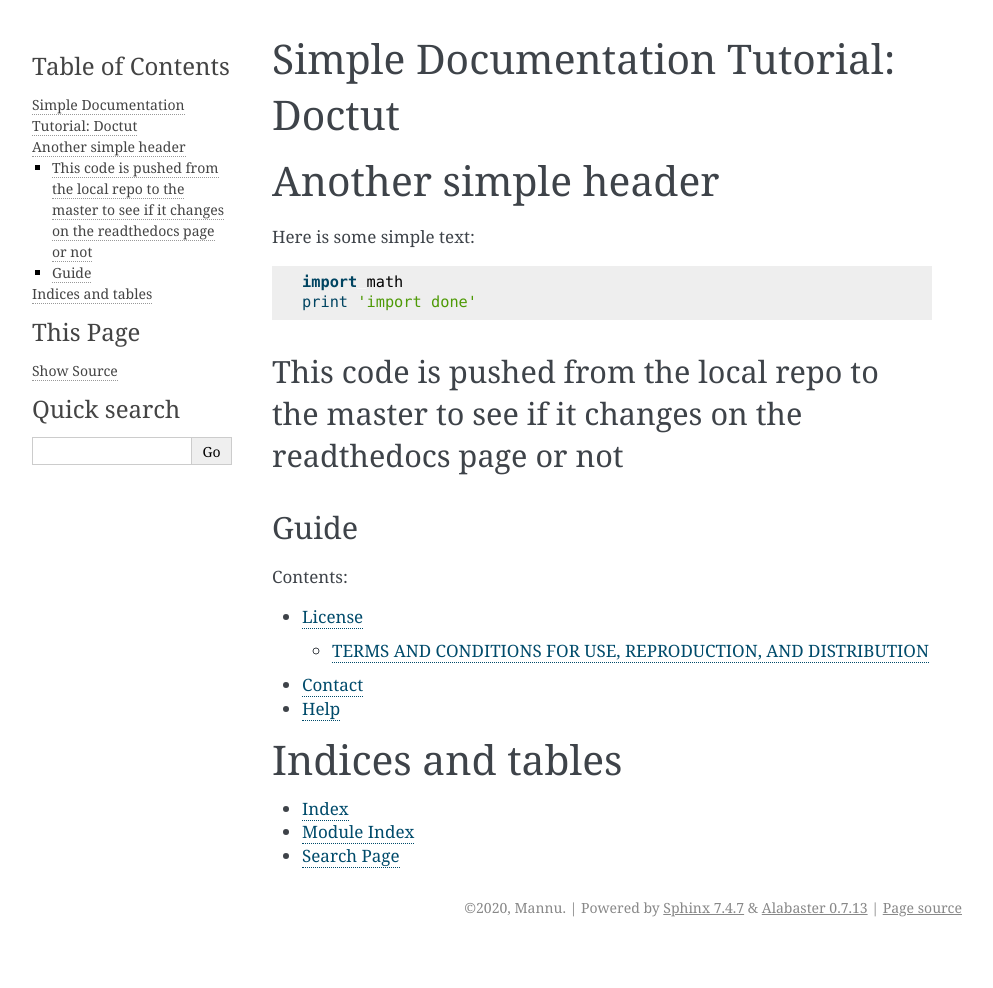
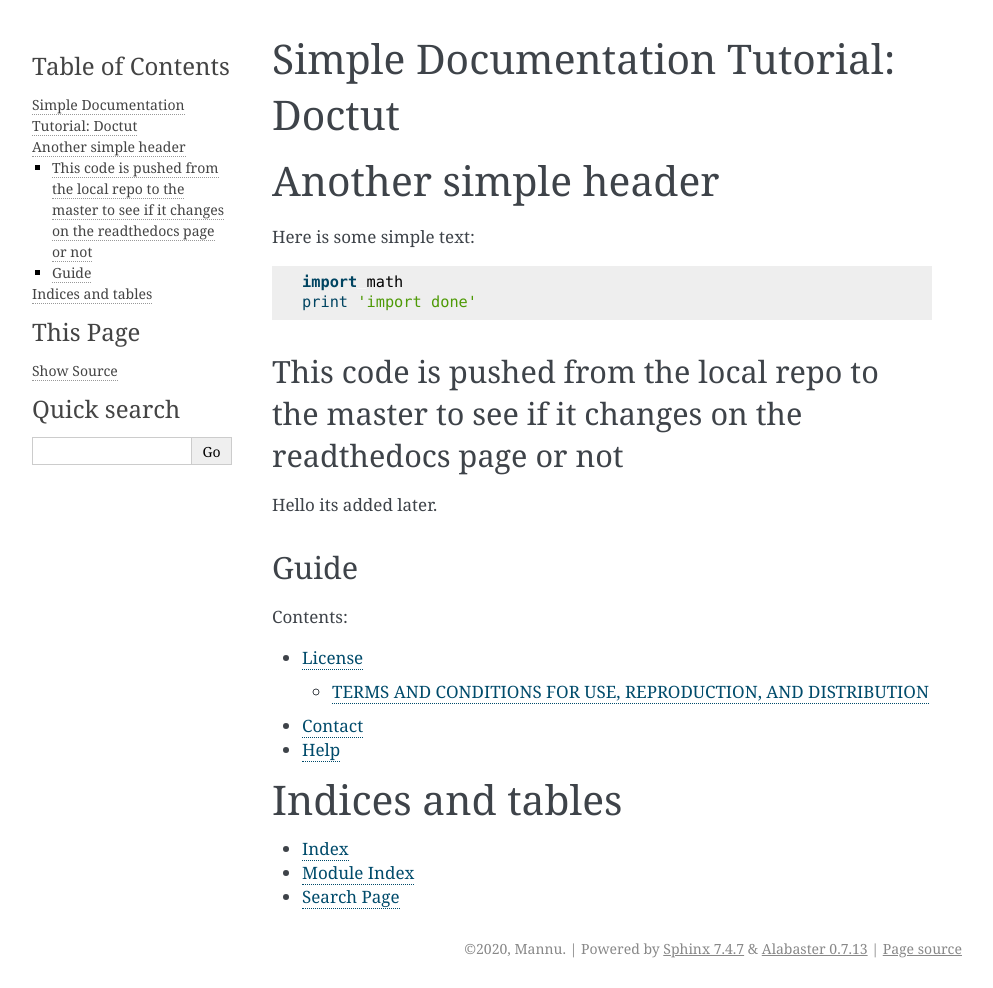
Before and after one commit to chinmay-kothari/doc_tutorial, a Sphinx documentation site: the page built from docs/source/index.rst, in a window 1280 px wide. Shown: the whole page, without its empty margins (148-1141 px from the left). Built offline with Sphinx 7.4.7, drawn with Linux system fonts in a browser that asks for light colours; before the commit the page ends 947 px from its top, so only the background shows below that.

Commit message:
Update index.rst

```diff
--- a/docs/source/index.rst
+++ b/docs/source/index.rst
@@ -11,7 +11,7 @@ Here is some simple text:
 
 This code is pushed from the local repo to the master to see if it changes on the readthedocs page or not
 *********************************************************************************************************
-
+Hello its added later.
 
 Guide
 *****
```
